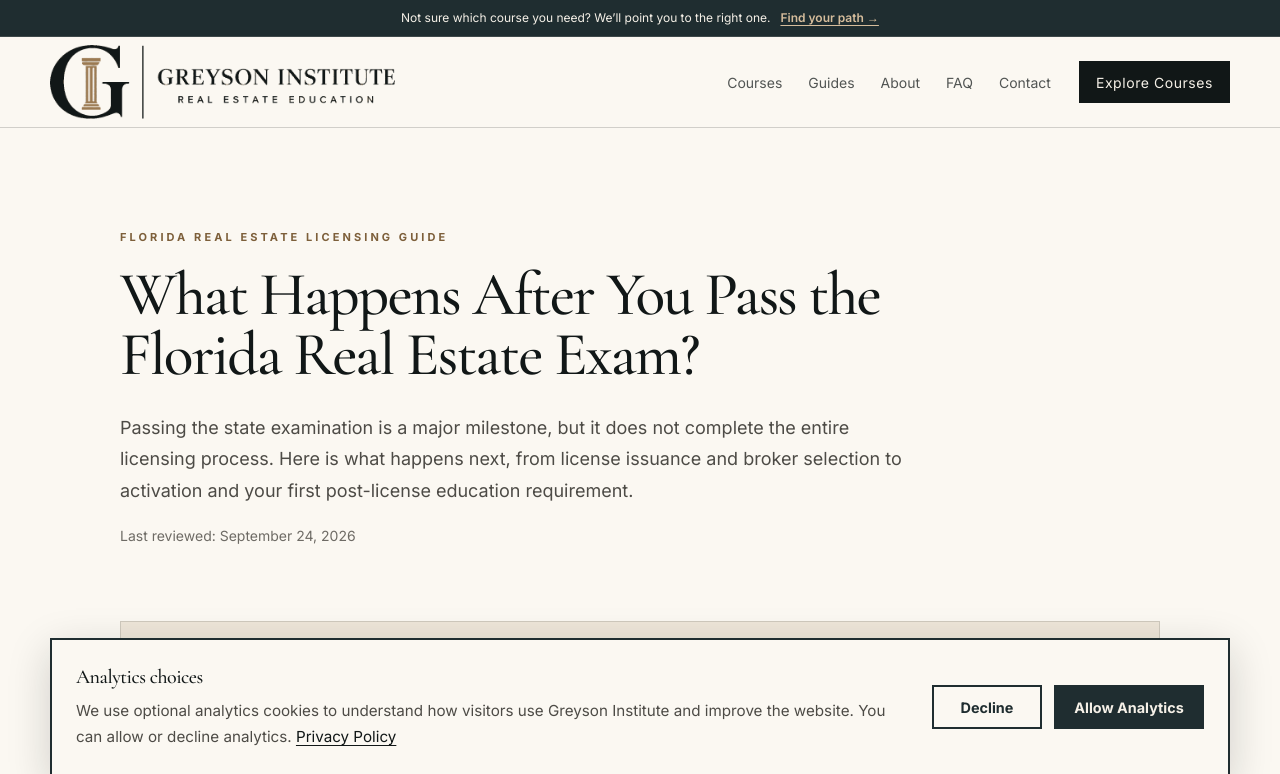
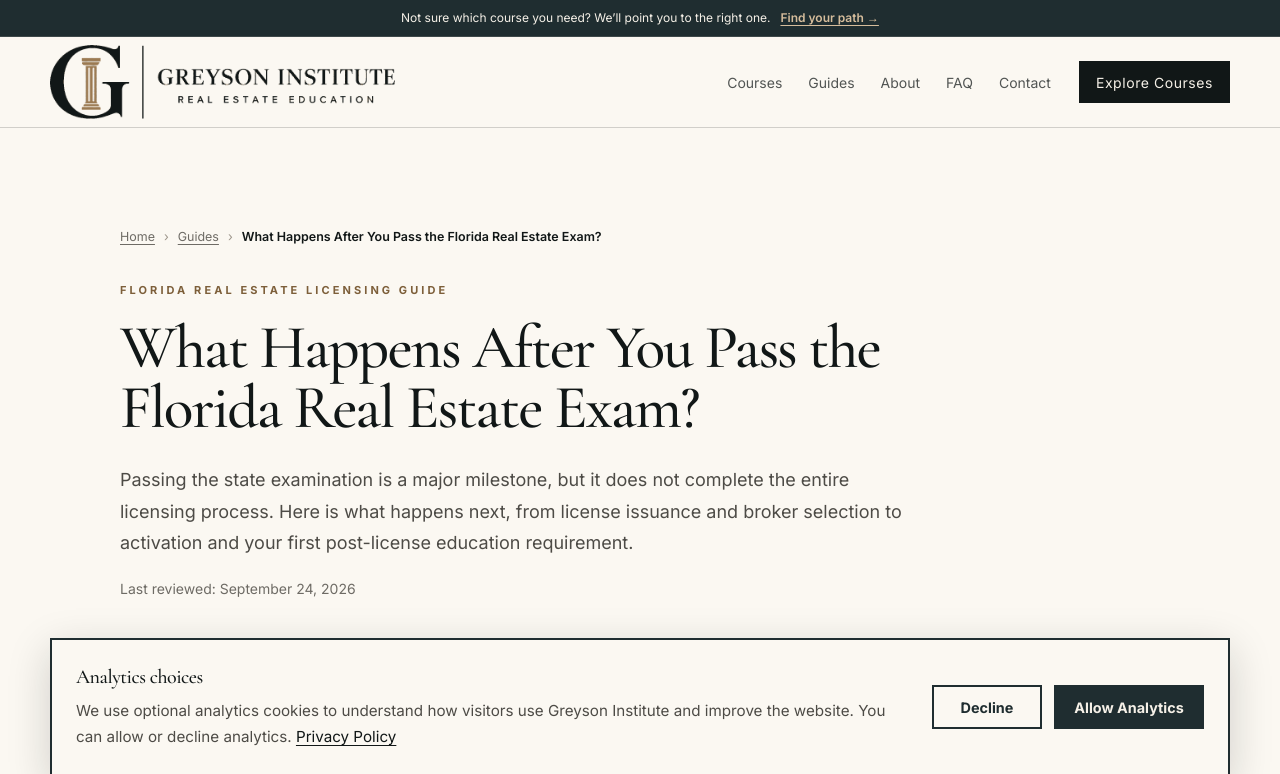
Before and after one commit to BrianLook/Greyson-Institute-Website, a Next.js app: page /what-happens-after-you-pass-the-florida-real-estate-exam in a window 1280 px wide. Shown: the top 774 px of the page. Built offline with nearby package versions, Linux system fonts and the light colour scheme.

Commit message:
Add breadcrumbs and schema to after-exam guide

```diff
--- a/app/what-happens-after-you-pass-the-florida-real-estate-exam/page.tsx
+++ b/app/what-happens-after-you-pass-the-florida-real-estate-exam/page.tsx
@@ -1,10 +1,18 @@
 import type { Metadata } from "next";
 import Link from "next/link";
+import { Breadcrumbs } from "@/components/Breadcrumbs";
+import { GuideStructuredData } from "@/components/GuideStructuredData";
+
+const guideTitle =
+  "What Happens After You Pass the Florida Real Estate Exam?";
+const guideDescription =
+  "Learn what happens after you pass the Florida real estate exam, including license issuance, inactive status, choosing a broker, activating your license, and completing 45-hour post-license education.";
+const guidePath =
+  "/what-happens-after-you-pass-the-florida-real-estate-exam";
 
 export const metadata: Metadata = {
-  title: "What Happens After You Pass the Florida Real Estate Exam?",
-  description:
-    "Learn what happens after you pass the Florida real estate exam, including license issuance, inactive status, choosing a broker, activating your license, and completing 45-hour post-license education.",
+  title: guideTitle,
+  description: guideDescription,
 };
 
 const nextSteps = [
@@ -129,6 +137,14 @@ export default function AfterPassingFloridaRealEstateExamPage() {
         paddingBottom: "100px",
       }}
     >
+      <GuideStructuredData
+        title={guideTitle}
+        description={guideDescription}
+        path={guidePath}
+        datePublished="2026-09-24"
+        dateModified="2026-09-24"
+      />
+
       <div
         className="container"
         style={{
@@ -136,6 +152,24 @@ export default function AfterPassingFloridaRealEstateExamPage() {
           minWidth: 0,
         }}
       >
+        <Breadcrumbs
+          items={[
+            {
+              label: "Home",
+              href: "/",
+            },
+            {
+              label: "Guides",
+              href: "/guides",
+            },
+            {
+              label: guideTitle,
+              href: guidePath,
+              current: true,
+            },
+          ]}
+        />
+
         <div
           style={{
             maxWidth: "860px",
```
